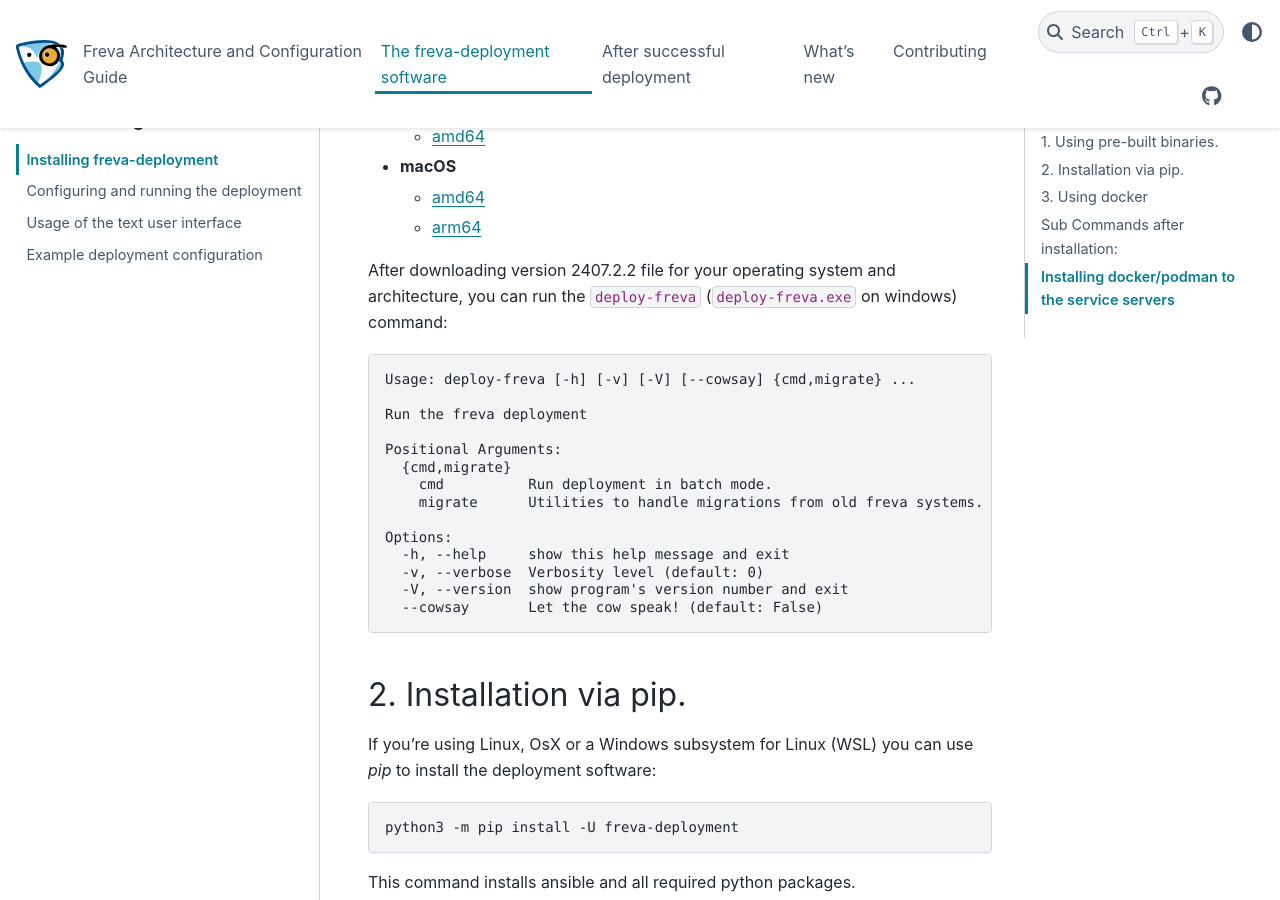
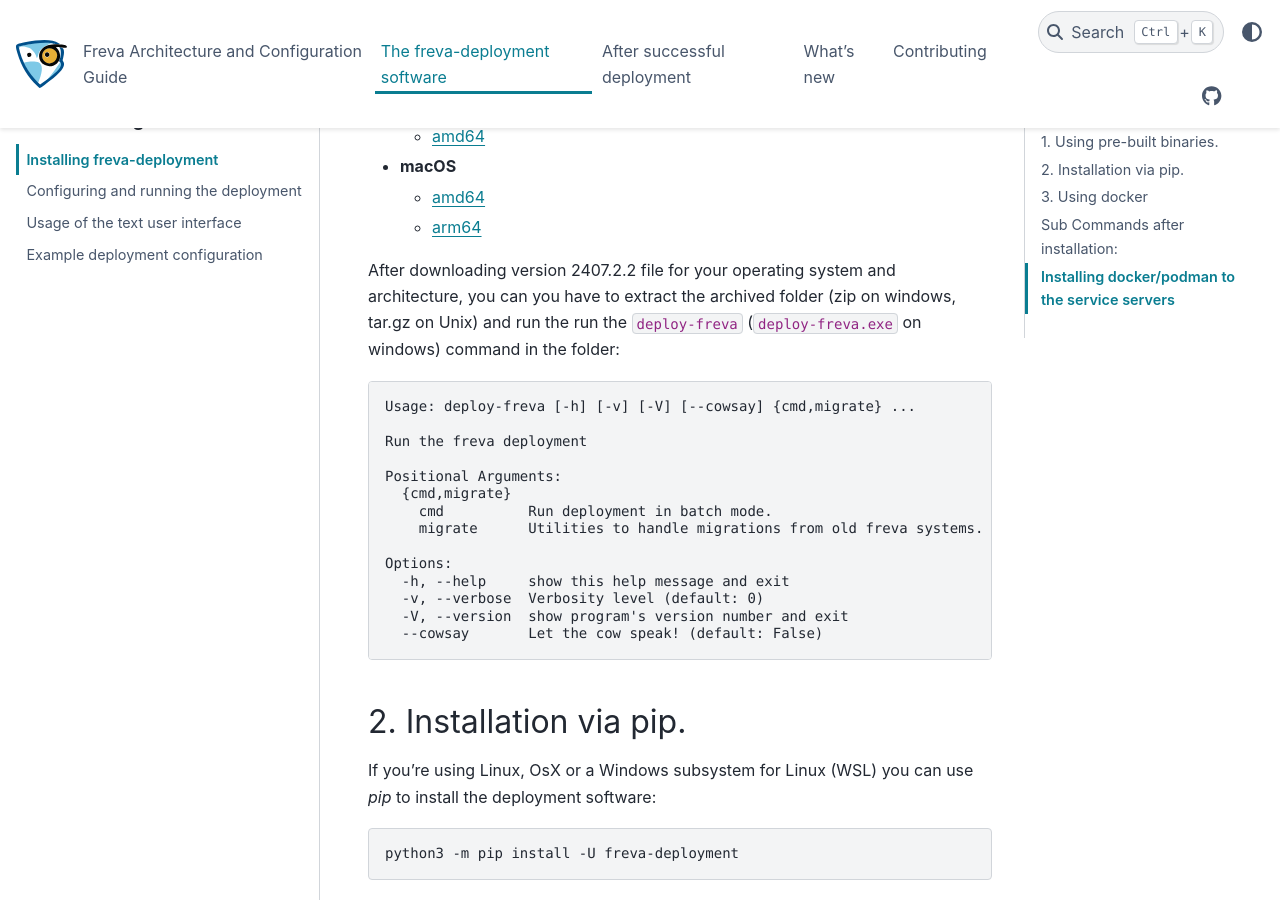
Before and after one commit to FREVA-CLINT/freva-deployment, a Sphinx documentation site: the page built from docs/deployment/Installation.md, in a window 1280 px wide and 900 px high, scrolled down 1012 px. Built offline with Sphinx 7.4.7 and the PyData theme 0.15.4, drawn with Linux system fonts in a browser that asks for light colours; pages that are not in the unit, such as notebooks, are missing from menus.

Commit message:
Update release url.

````diff
--- a/docs/deployment/Installation.md
+++ b/docs/deployment/Installation.md
@@ -23,22 +23,24 @@
 ### Available Binaries
 
 - **Linux**
-  - [amd64](exe:linux-x64)
-  - [arm64](exe:linux-arm64)
-  - [armv7](exe:linux-armv7)
-  - [ppc64le](exe:linux-ppc64le)
-  - [s390x](exe:linux-s390x)
-  - [i386](exe:linux-i386)
+  - [amd64](exe:linux-x64.tar.gz)
+  - [arm64](exe:linux-arm64.tar.gz)
+  - [armv7](exe:linux-armv7.tar.gz)
+  - [ppc64le](exe:linux-ppc64le.tar.gz)
+  - [s390x](exe:linux-s390x.tar.gz)
+  - [i386](exe:linux-i386.tar.gz)
 
 - **Windows**
-  - [amd64](exe:windows-x64)
+  - [amd64](exe:windows-x64.zip)
 
 - **macOS**
-  - [amd64](exe:osx-x64)
-  - [arm64](exe:osx-arm64)
+  - [amd64](exe:osx-x64.tar.gz)
+  - [arm64](exe:osx-arm64.tar.gz)
 
 After downloading version {{version}} file for your operating system and architecture,
-you can run the `deploy-freva` (`deploy-freva.exe` on windows) command:
+you can you have to extract the archived folder (zip on windows, tar.gz on Unix)
+and run the run the `deploy-freva` (`deploy-freva.exe` on windows) command
+in the folder:
 
 ```console
 Usage: deploy-freva [-h] [-v] [-V] [--cowsay] {cmd,migrate} ...
````
